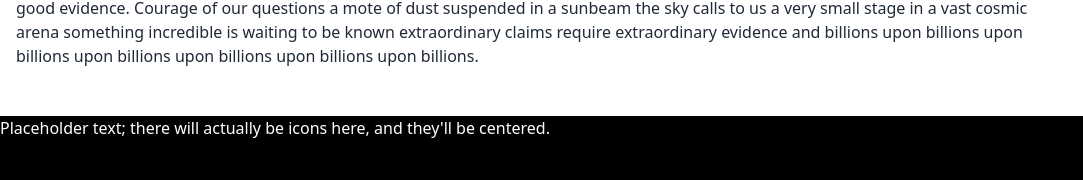
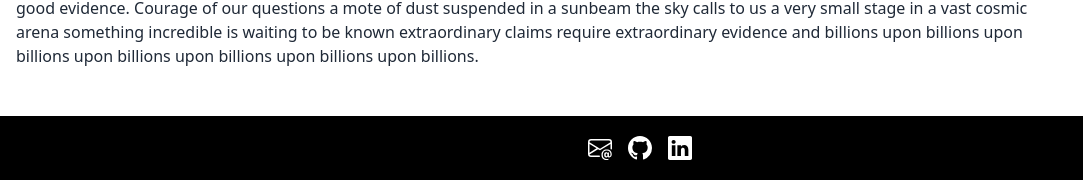
Before and after one commit to DMCatanach/web-dev-portfolio, a website: page index.html in a window 1280 px wide. Shown: the part 1208-1388 px from the top of the page, 0-1083 px from the left. Drawn offline with Linux system fonts and the light colour scheme.

Commit message:
Changed footer to clickable icons

```diff
--- a/index.html
+++ b/index.html
@@ -116,9 +116,17 @@
 			</div>
 		</div>
 	</section>
-	<footer class="bg-black text-white h-16">
-		<p>Placeholder text; there will actually be icons here, and they'll be centered.</p>
-	</footer>
+	<footer class="bg-black text-white h-16 flex gap-4 justify-center items-center">
+		<a href="mailto:dawncatanach@gmail.com" target="_blank"><svg xmlns="http://www.w3.org/2000/svg" width="24" height="24" fill="currentColor" class="bi bi-envelope-at" viewBox="0 0 16 16">
+			<path d="M2 2a2 2 0 0 0-2 2v8.01A2 2 0 0 0 2 14h5.5a.5.5 0 0 0 0-1H2a1 1 0 0 1-.966-.741l5.64-3.471L8 9.583l7-4.2V8.5a.5.5 0 0 0 1 0V4a2 2 0 0 0-2-2zm3.708 6.208L1 11.105V5.383zM1 4.217V4a1 1 0 0 1 1-1h12a1 1 0 0 1 1 1v.217l-7 4.2z"/>
+			<path d="M14.247 14.269c1.01 0 1.587-.857 1.587-2.025v-.21C15.834 10.43 14.64 9 12.52 9h-.035C10.42 9 9 10.36 9 12.432v.214C9 14.82 10.438 16 12.358 16h.044c.594 0 1.018-.074 1.237-.175v-.73c-.245.11-.673.18-1.18.18h-.044c-1.334 0-2.571-.788-2.571-2.655v-.157c0-1.657 1.058-2.724 2.64-2.724h.04c1.535 0 2.484 1.05 2.484 2.326v.118c0 .975-.324 1.39-.639 1.39-.232 0-.41-.148-.41-.42v-2.19h-.906v.569h-.03c-.084-.298-.368-.63-.954-.63-.778 0-1.259.555-1.259 1.4v.528c0 .892.49 1.434 1.26 1.434.471 0 .896-.227 1.014-.643h.043c.118.42.617.648 1.12.648m-2.453-1.588v-.227c0-.546.227-.791.573-.791.297 0 .572.192.572.708v.367c0 .573-.253.744-.564.744-.354 0-.581-.215-.581-.8Z"/>
+		  </svg></a>
+		  <a href="https://github.com/DMCatanach" target="_blank"><svg xmlns="http://www.w3.org/2000/svg" width="24" height="24" fill="currentColor" class="bi bi-github" viewBox="0 0 16 16">
+			<path d="M8 0C3.58 0 0 3.58 0 8c0 3.54 2.29 6.53 5.47 7.59.4.07.55-.17.55-.38 0-.19-.01-.82-.01-1.49-2.01.37-2.53-.49-2.69-.94-.09-.23-.48-.94-.82-1.13-.28-.15-.68-.52-.01-.53.63-.01 1.08.58 1.23.82.72 1.21 1.87.87 2.33.66.07-.52.28-.87.51-1.07-1.78-.2-3.64-.89-3.64-3.95 0-.87.31-1.59.82-2.15-.08-.2-.36-1.02.08-2.12 0 0 .67-.21 2.2.82.64-.18 1.32-.27 2-.27s1.36.09 2 .27c1.53-1.04 2.2-.82 2.2-.82.44 1.1.16 1.92.08 2.12.51.56.82 1.27.82 2.15 0 3.07-1.87 3.75-3.65 3.95.29.25.54.73.54 1.48 0 1.07-.01 1.93-.01 2.2 0 .21.15.46.55.38A8.01 8.01 0 0 0 16 8c0-4.42-3.58-8-8-8"/>
+		  </svg></a>
+		  <a href="https://www.linkedin.com/in/dawncatanach/" target="_blank"><svg xmlns="http://www.w3.org/2000/svg" width="24" height="24" fill="currentColor" class="bi bi-linkedin" viewBox="0 0 16 16">
+			<path d="M0 1.146C0 .513.526 0 1.175 0h13.65C15.474 0 16 .513 16 1.146v13.708c0 .633-.526 1.146-1.175 1.146H1.175C.526 16 0 15.487 0 14.854zm4.943 12.248V6.169H2.542v7.225zm-1.2-8.212c.837 0 1.358-.554 1.358-1.248-.015-.709-.52-1.248-1.342-1.248S2.4 3.226 2.4 3.934c0 .694.521 1.248 1.327 1.248zm4.908 8.212V9.359c0-.216.016-.432.08-.586.173-.431.568-.878 1.232-.878.869 0 1.216.662 1.216 1.634v3.865h2.401V9.25c0-2.22-1.184-3.252-2.764-3.252-1.274 0-1.845.7-2.165 1.193v.025h-.016l.016-.025V6.169h-2.4c.03.678 0 7.225 0 7.225z"/>
+		  </svg></a>
 </body>
 
 </html>
```
